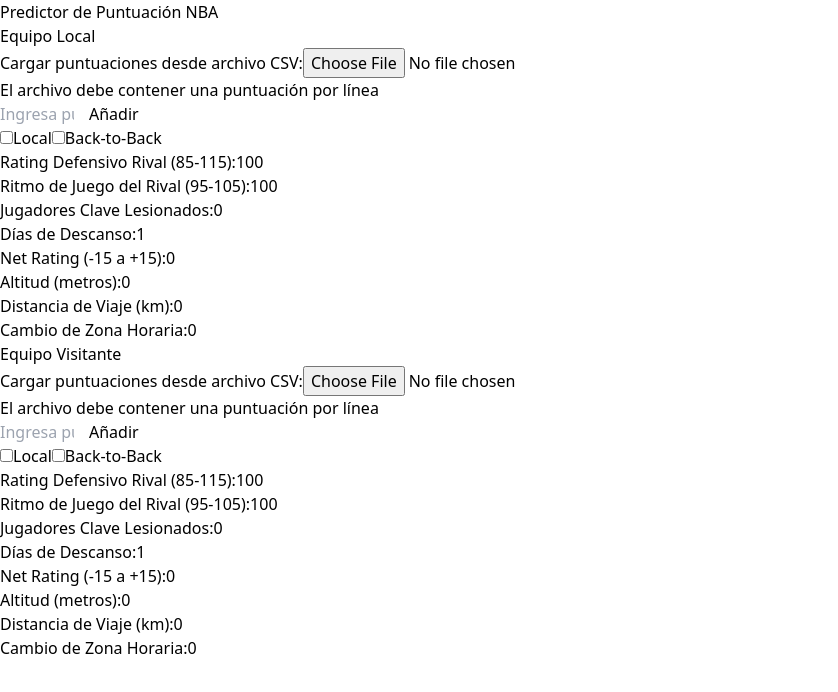
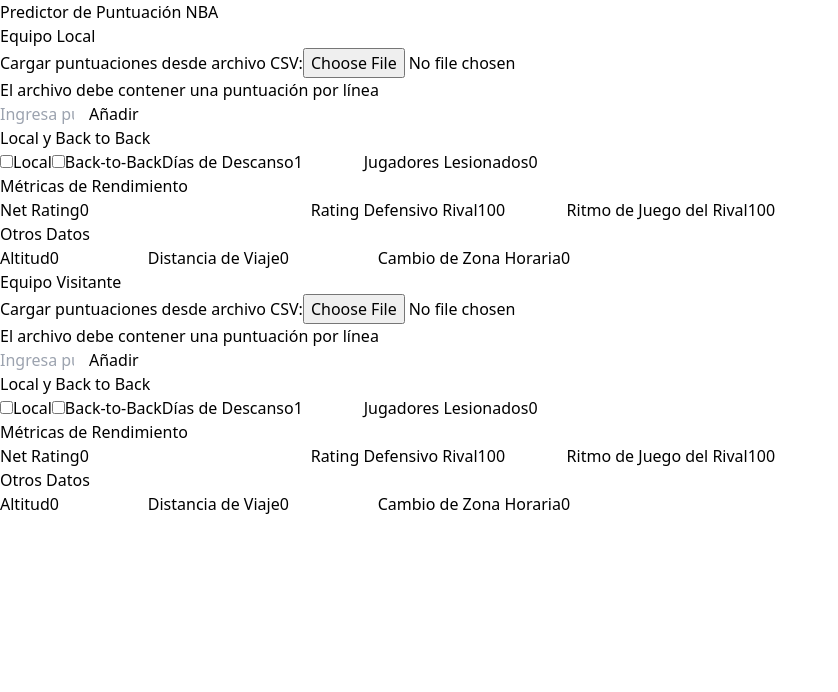
Before and after one commit to frank1411/NBA, a React (Vite) app: page / in a window 1280 px wide. Shown: the top 692 px of the page, without its empty margins (0-838 px from the left). Built offline with nearby package versions, Linux system fonts and the light colour scheme.

Commit message:
Reorganizar campos para mejorar la estructura y legibilidad

```diff
--- a/src/App.jsx
+++ b/src/App.jsx
@@ -116,7 +116,9 @@
             </button>
           </div>
 
-          <div className="grid grid-cols-2 gap-4">
+          <div className="grid grid-cols-1 md:grid-cols-2 gap-4">
+            <div className="space-y-4">
+              <h3 className="text-lg font-semibold">Local y Back to Back</h3>
               <label className="flex items-center">
                 <input
                   type="checkbox"
@@ -126,7 +128,6 @@
                 />
                 Local
               </label>
-
               <label className="flex items-center">
                 <input
                   type="checkbox"
@@ -136,12 +137,45 @@
                 />
                 Back-to-Back
               </label>
+              <label className="block">
+                <span className="text-gray-700">Días de Descanso</span>
+                <input
+                  type="number"
+                  value={gameFactors.restDays}
+                  onChange={(e) => handleFactorChange('restDays', Number(e.target.value))}
+                  className="w-full p-2 border rounded mt-1"
+                  min="0"
+                  max="7"
+                  disabled={gameFactors.isBackToBack}
+                />
+              </label>
+              <label className="block">
+                <span className="text-gray-700">Jugadores Lesionados</span>
+                <input
+                  type="number"
+                  value={gameFactors.injuredPlayers}
+                  onChange={(e) => handleFactorChange('injuredPlayers', Number(e.target.value))}
+                  className="w-full p-2 border rounded mt-1"
+                  min="0"
+                  max="5"
+                />
+              </label>
             </div>
 
-          <div className="grid grid-cols-2 gap-4">
-            <div className="space-y-2">
-              <label className="block text-sm">
-                Rating Defensivo Rival (85-115):
+            <div className="space-y-4">
+              <h3 className="text-lg font-semibold">Métricas de Rendimiento</h3>
+              <label className="block">
+                <span className="text-gray-700">Net Rating</span>
+                <input
+                  type="number"
+                  value={gameFactors.netRating}
+                  onChange={(e) => handleFactorChange('netRating', Number(e.target.value))}
+                  className="w-full p-2 border rounded mt-1"
+                  step="0.1"
+                />
+              </label>
+              <label className="block">
+                <span className="text-gray-700">Rating Defensivo Rival</span>
                 <input
                   type="number"
                   value={gameFactors.rivalDefensiveRating}
@@ -151,11 +185,8 @@
                   max="115"
                 />
               </label>
-            </div>
-
-            <div className="space-y-2">
-              <label className="block text-sm">
-                Ritmo de Juego del Rival (95-105):
+              <label className="block">
+                <span className="text-gray-700">Ritmo de Juego del Rival</span>
                 <input
                   type="number"
                   value={gameFactors.rivalPace}
@@ -168,54 +199,11 @@
             </div>
           </div>
 
-          <div className="grid grid-cols-2 gap-4">
-            <div className="space-y-2">
-              <label className="block text-sm">
-                Jugadores Clave Lesionados:
-                <input
-                  type="number"
-                  value={gameFactors.injuredPlayers}
-                  onChange={(e) => handleFactorChange('injuredPlayers', Number(e.target.value))}
-                  className="w-full p-2 border rounded mt-1"
-                  min="0"
-                  max="5"
-                />
-              </label>
-            </div>
-
-            <div className="space-y-2">
-              <label className="block text-sm">
-                Días de Descanso:
-                <input
-                  type="number"
-                  value={gameFactors.restDays}
-                  onChange={(e) => handleFactorChange('restDays', Number(e.target.value))}
-                  className="w-full p-2 border rounded mt-1"
-                  min="0"
-                  max="7"
-                  disabled={gameFactors.isBackToBack}
-                />
-              </label>
-            </div>
-          </div>
-
-          <div className="grid grid-cols-2 gap-4">
-            <div className="space-y-2">
-              <label className="block text-sm">
-                Net Rating (-15 a +15):
-                <input
-                  type="number"
-                  value={gameFactors.netRating}
-                  onChange={(e) => handleFactorChange('netRating', Number(e.target.value))}
-                  className="w-full p-2 border rounded mt-1"
-                  min="-15"
-                  max="15"
-                />
-              </label>
-            </div>
-            <div className="space-y-2">
-            <label className="block text-sm">
-              Altitud (metros):
+          <div className="space-y-4 md:col-span-2">
+            <h3 className="text-lg font-semibold">Otros Datos</h3>
+            <div className="grid grid-cols-1 md:grid-cols-3 gap-4">
+              <label className="block">
+                <span className="text-gray-700">Altitud</span>
                 <input
                   type="number"
                   value={gameFactors.altitude}
@@ -225,13 +213,8 @@
                   max="2000"
                 />
               </label>
-          </div>
-          </div>
-
-          <div className="grid grid-cols-2 gap-4">
-            <div className="space-y-2">
-              <label className="block text-sm">
-                Distancia de Viaje (km):
+              <label className="block">
+                <span className="text-gray-700">Distancia de Viaje</span>
                 <input
                   type="number"
                   value={gameFactors.travelDistance}
@@ -241,11 +224,8 @@
                   max="5000"
                 />
               </label>
-            </div>
-
-            <div className="space-y-2">
-              <label className="block text-sm">
-                Cambio de Zona Horaria:
+              <label className="block">
+                <span className="text-gray-700">Cambio de Zona Horaria</span>
                 <input
                   type="number"
                   value={gameFactors.timeZoneChange}
```
Lines whose indentation alone changed are shown as unchanged.
